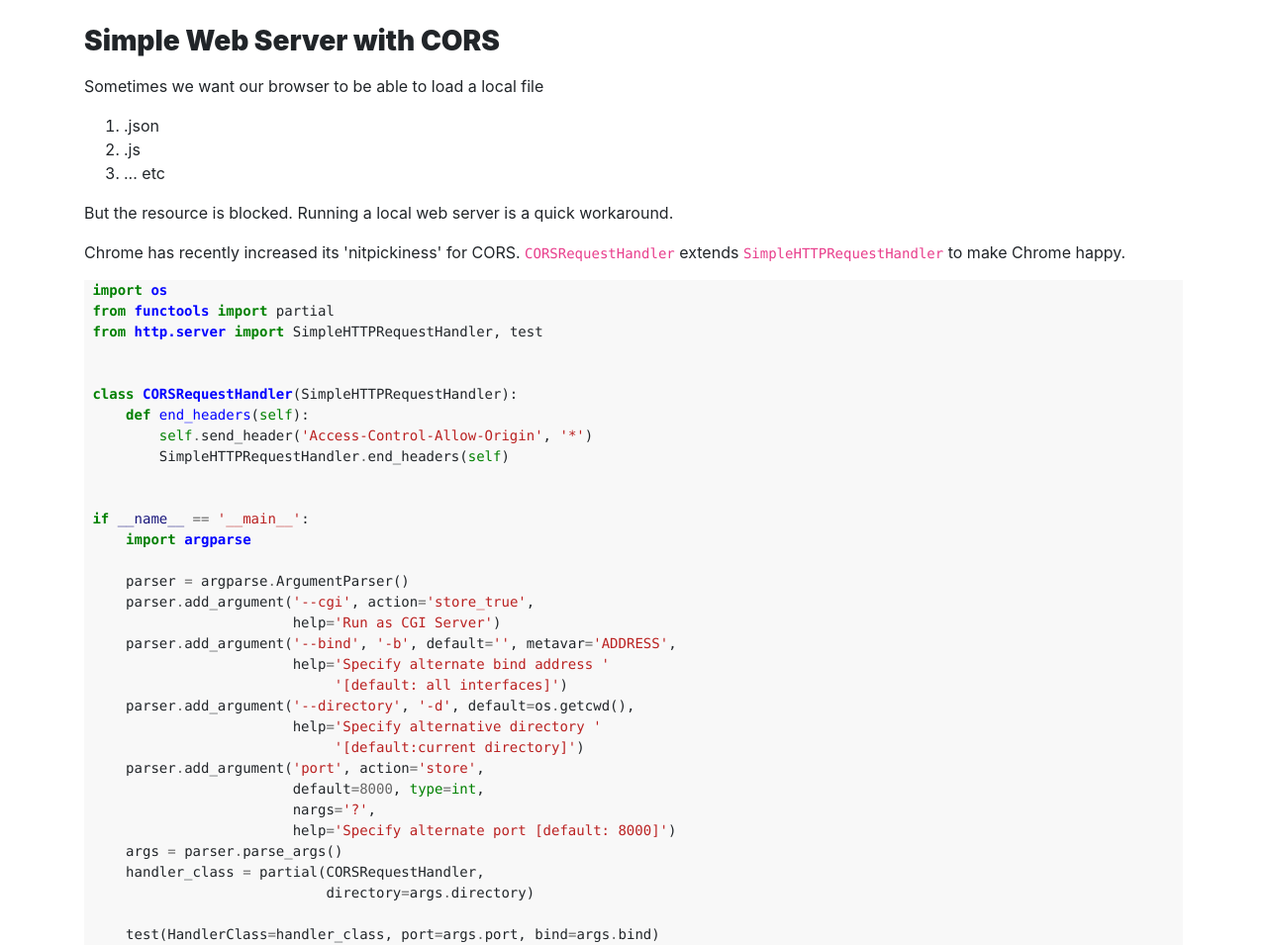
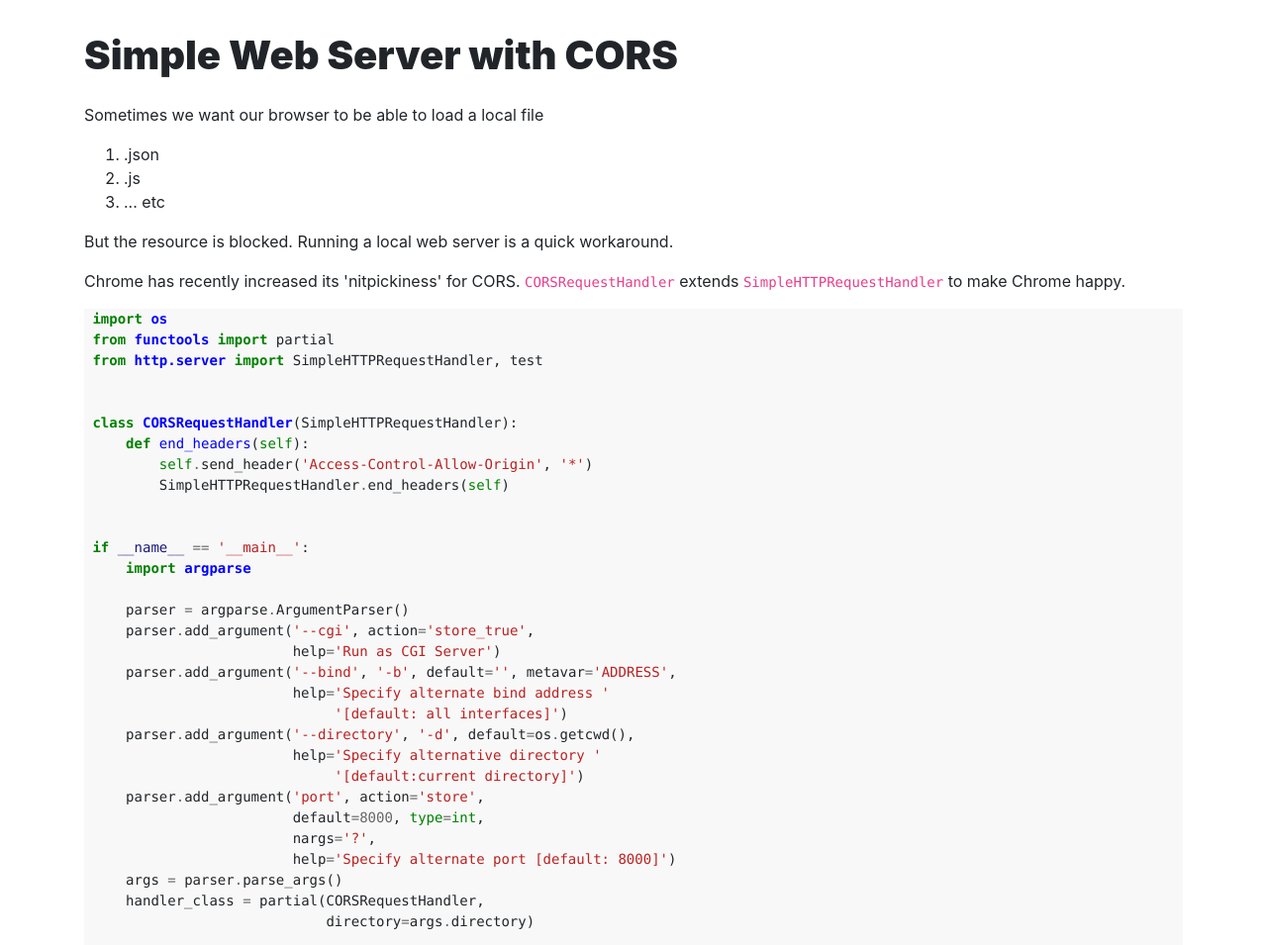
Before and after one commit to estasney/MyNotes, a plain HTML site: page mynotes/pages/web/cors_web_server.html in a window 1280 px wide. Shown: the top 955 px of the page at 99% size. Drawn offline with Linux system fonts and the light colour scheme; files whose address does not match are found by name.

Commit message:
update pages

```diff
--- a/mynotes/pages/web/cors_web_server.html
+++ b/mynotes/pages/web/cors_web_server.html
@@ -2,7 +2,7 @@
 <html lang="en">
 <head>
     <meta charset="UTF-8">
-<title></title>
+<title>Simple Web Server with CORS</title>
 <link rel="stylesheet" href="../static/style/bootstrap.min.css" type="text/css">
 <link rel="stylesheet" href="../static/style/notebook.css" type="text/css">
 
@@ -13,7 +13,7 @@
 <div class="container" id="notebook-container">
 <div class="cell border-box-sizing text_cell rendered"><div class="inner_cell">
 <div class="text_cell_render border-box-sizing rendered_html">
-<h3 id="Simple-Web-Server-with-CORS">Simple Web Server with CORS<a class="anchor-link" href="#Simple-Web-Server-with-CORS">¶</a></h3><p>Sometimes we want our browser to be able to load a local file</p>
+<h1 id="Simple-Web-Server-with-CORS">Simple Web Server with CORS<a class="anchor-link" href="#Simple-Web-Server-with-CORS">¶</a></h1><p>Sometimes we want our browser to be able to load a local file</p>
 <ol>
 <li>.json</li>
 <li>.js</li>
```
Also changed, not shown: mynotes/pages/terminal/windows_whereis.html (+2 -2 lines).
